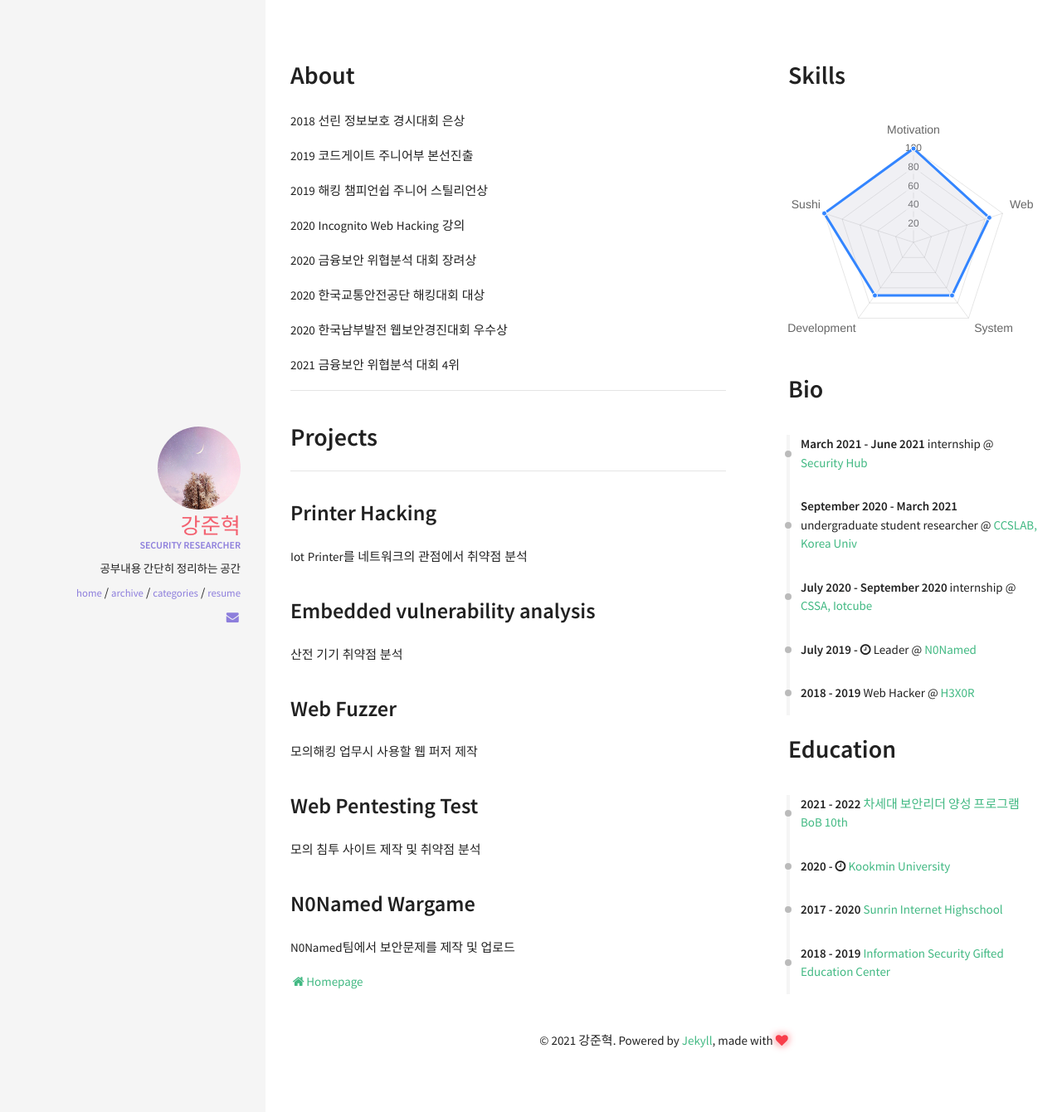
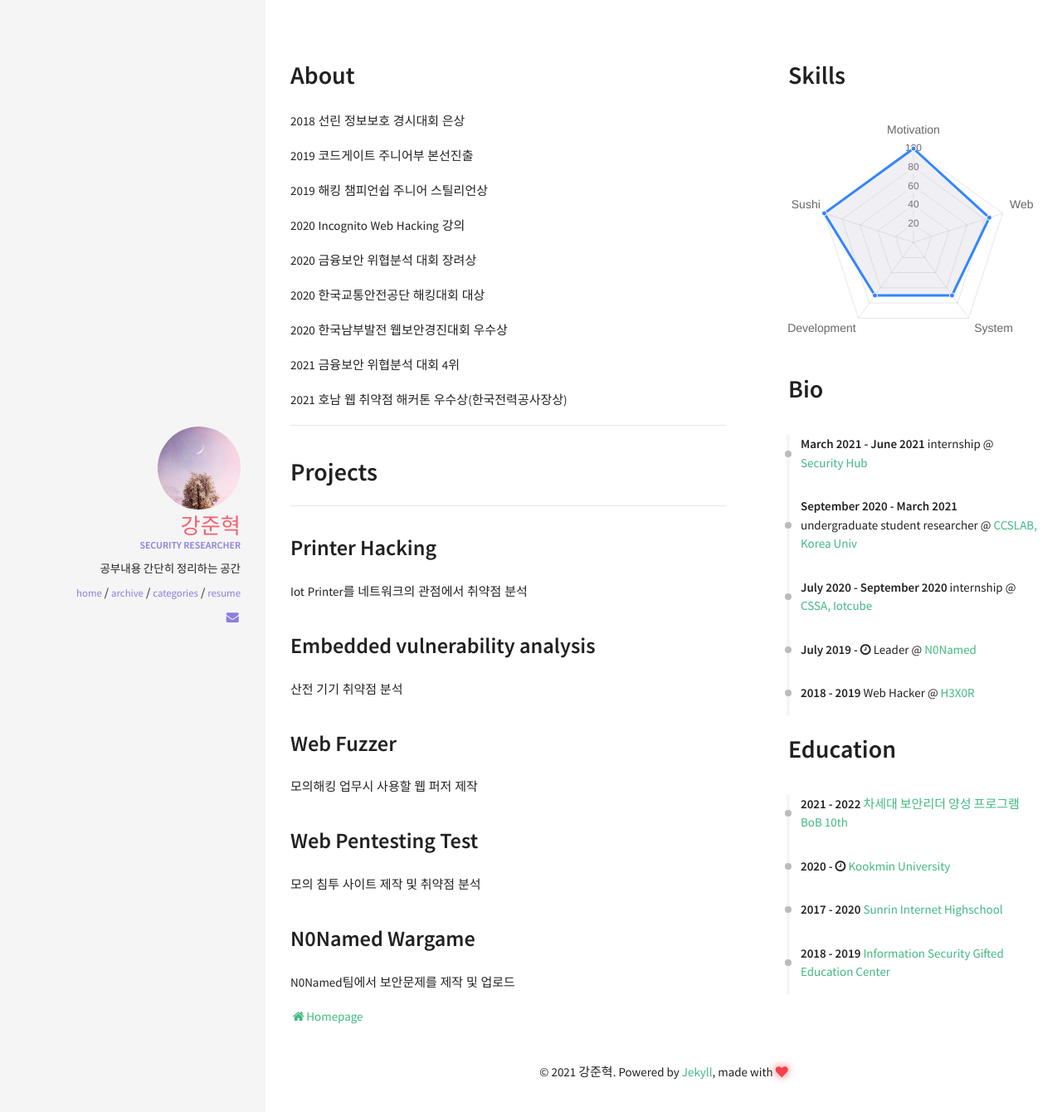
Before and after one commit to kangsecu/kangsecu.github.io, a Jekyll site: the page built from resume.html, in a window 1280 px wide. Shown: the top 1340 px of the page at 83% size. Built offline with Jekyll 4.4.1, drawn with Linux system fonts in a browser that asks for light colours; nearby versions of some CDN libraries.

Commit message:
Update about.html

```diff
--- a/_includes/sections/about.html
+++ b/_includes/sections/about.html
@@ -9,5 +9,6 @@
     <p>2020 한국교통안전공단 해킹대회 대상
     <p>2020 한국남부발전 웹보안경진대회 우수상
     <p>2021 금융보안 위협분석 대회 4위
+    <p>2021 호남 웹 취약점 해커톤 우수상(한국전력공사장상)
 </div>
 <hr>
```
